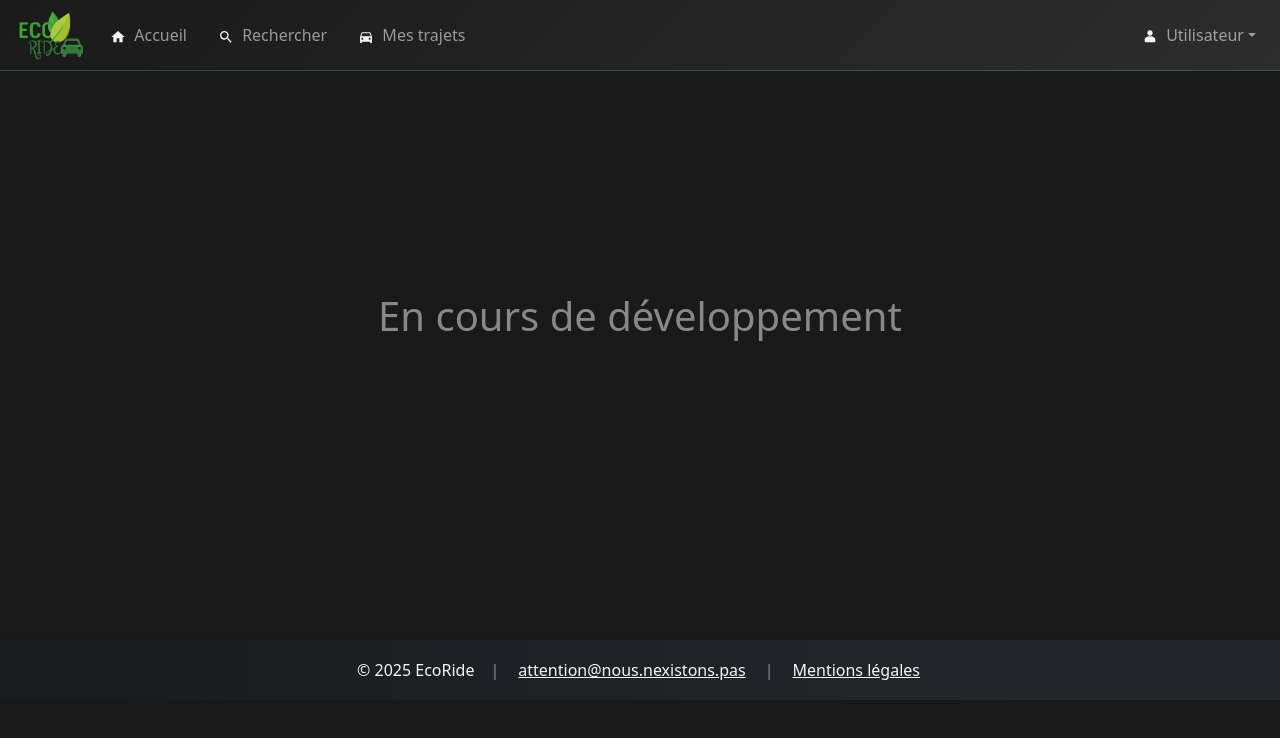
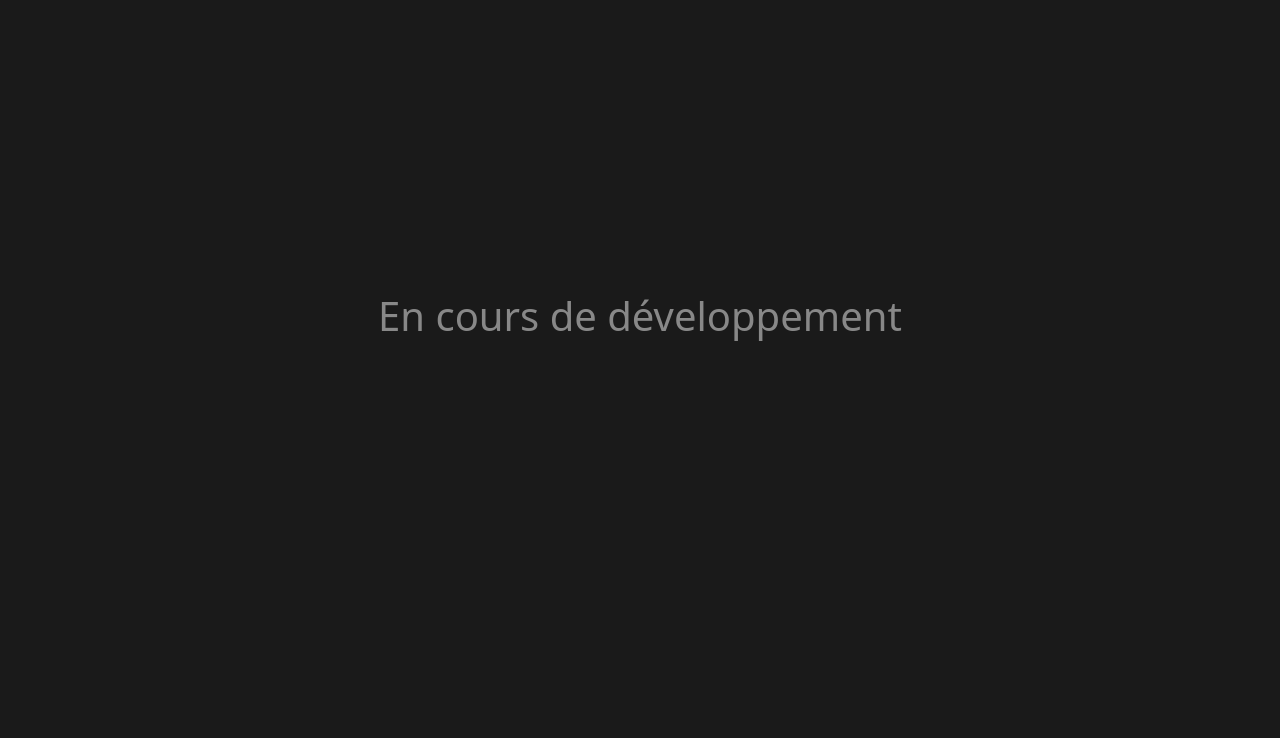
Before and after one commit to 2umish8/TP-EcoRide-DWWM, a Vue app in the folder Front-end/: page /admin in a window 1280 px wide. Shown: the top 738 px of the page. Built offline with nearby package versions, Linux system fonts and the light colour scheme; sample sign-in values are in the browser's storage.

Commit message:
Hide layout for admin route and add admin redirect
The layout navigation and footer are now hidden on the admin route in App.vue. A global navigation guard was added to redirect admin users to the /admin page if they attempt to access other routes.

```diff
--- a/Front-end/src/App.vue
+++ b/Front-end/src/App.vue
@@ -1,6 +1,6 @@
 <script setup>
 import { computed } from 'vue'
-import { RouterView } from 'vue-router'
+import { RouterView, useRoute } from 'vue-router'
 import { useAuthStore } from './stores/counter'
 import GlassButton from './components/GlassButton.vue'
 import CustomModal from './components/CustomModal.vue'
@@ -11,6 +11,9 @@ const isLoggedIn = computed(() => authStore.isLoggedIn)
 const currentUser = computed(() => authStore.currentUser)
 const { modals } = useModal()
 
+const route = useRoute()
+const hideLayout = computed(() => route.name === 'Admin' || route.path === '/admin')
+
 const logout = async () => {
   await authStore.logout()
   window.location.href = '/'
@@ -20,7 +23,7 @@ const logout = async () => {
 <template>
   <div id="app">
     <!-- Navigation -->
-    <nav class="navbar navbar-expand-lg navbar-dark fixed-top custom-navbar">
+    <nav v-if="!hideLayout" class="navbar navbar-expand-lg navbar-dark fixed-top custom-navbar">
       <div class="container-fluid">
         <router-link class="navbar-brand fw-bold" to="/">
           <img src="@/assets/Logo ecoride transparent.PNG" alt="EcoRide" class="navbar-logo" />
@@ -190,7 +193,7 @@ const logout = async () => {
     <RouterView />
 
     <!-- Footer -->
-    <footer class="footer-ecoride">
+    <footer v-if="!hideLayout" class="footer-ecoride">
       <div class="footer-content">
         <span class="footer-text">© 2025 EcoRide</span>
         <span class="footer-separator">|</span>
--- a/Front-end/src/router/index.js
+++ b/Front-end/src/router/index.js
@@ -98,4 +98,15 @@ const router = createRouter({
   ],
 })
 
+// Guard global : redirection forcée pour les admins
+router.beforeEach((to, from, next) => {
+  // Récupère le user depuis le localStorage
+  const user = JSON.parse(localStorage.getItem('user') || 'null')
+  const isAdmin = user && user.role === 'admin'
+  if (isAdmin && to.path !== '/admin') {
+    return next({ path: '/admin' })
+  }
+  return next()
+})
+
 export default router
```
